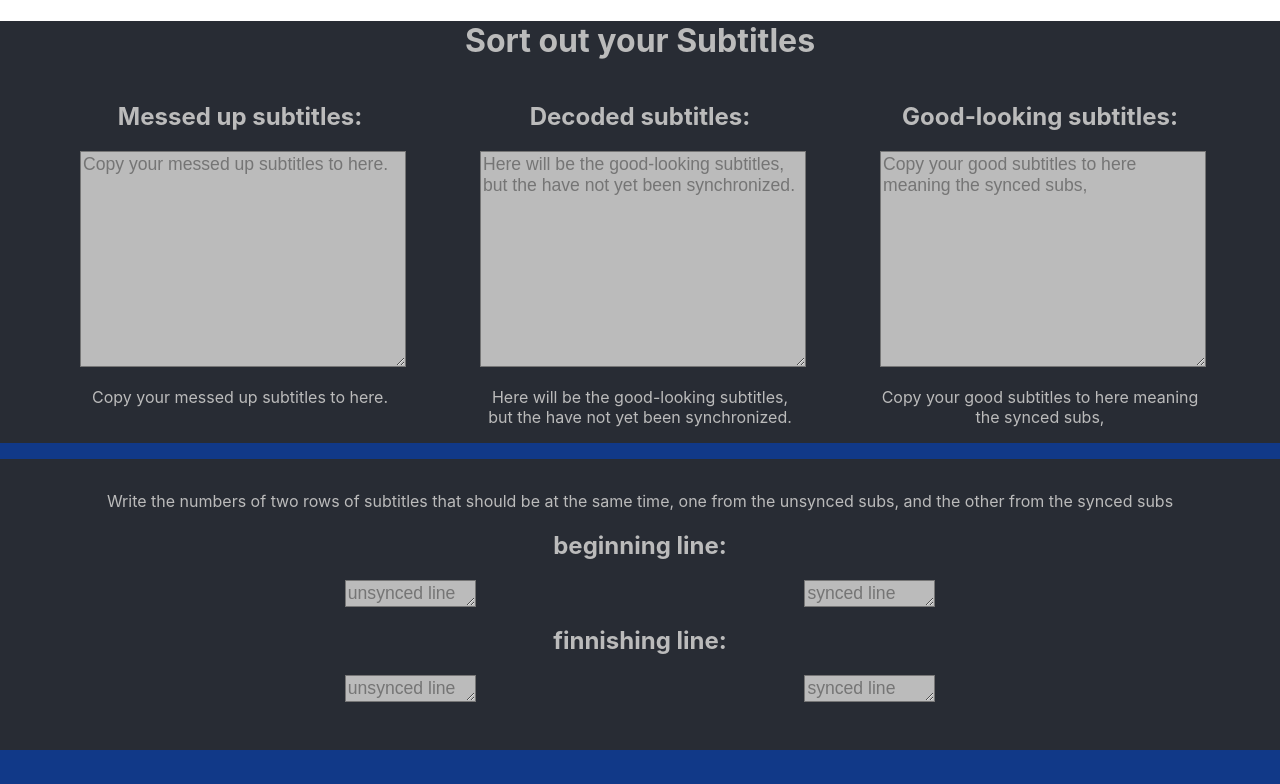
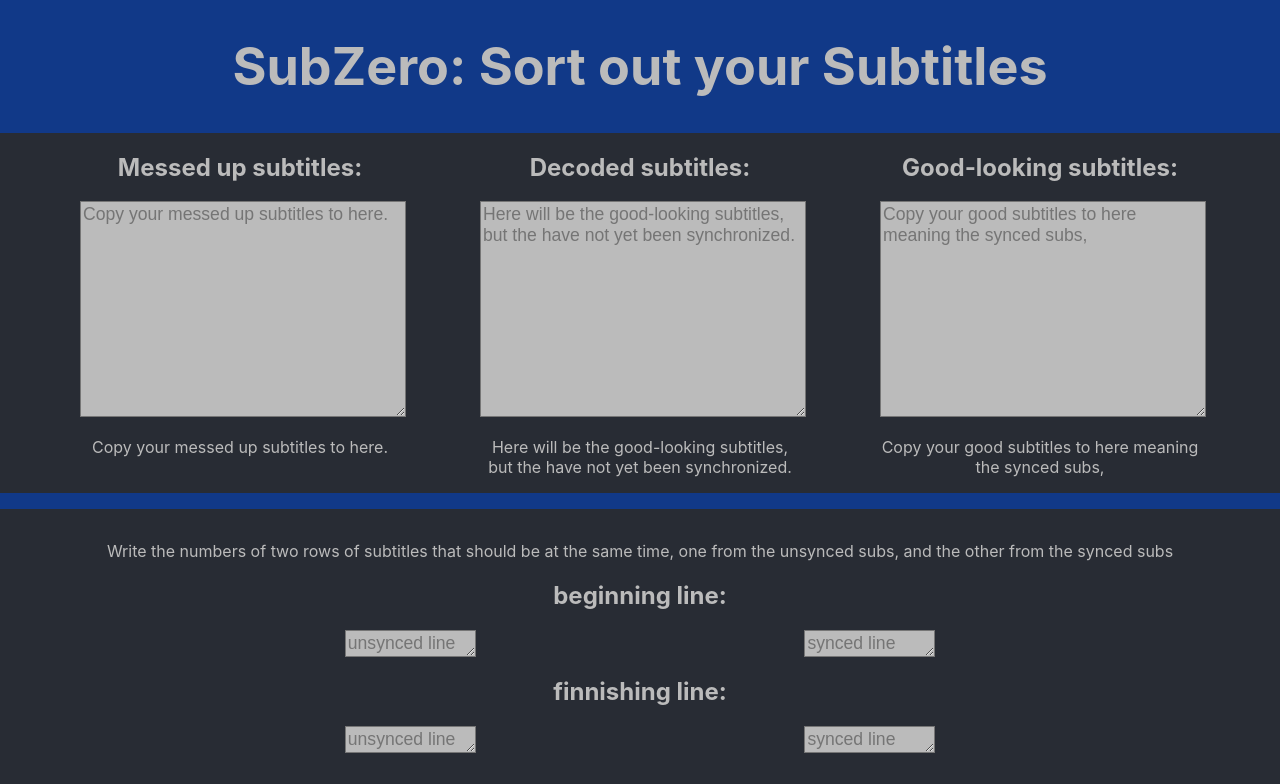
Before and after one commit to gthecht/subs-organizer, a React (Create React App) app: page / in a window 1280 px wide. Shown: the top 784 px of the page. Built offline with nearby package versions, Linux system fonts and the light colour scheme.

Commit message:
Changes name of app to SubZero

```diff
--- a/public/index.html
+++ b/public/index.html
@@ -24,7 +24,7 @@
       work correctly both with client-side routing and a non-root public URL.
       Learn how to configure a non-root public URL by running `npm run build`.
     -->
-    <title>Subtitles Organizer</title>
+    <title>SubZero</title>
   </head>
   <body>
     <noscript>You need to enable JavaScript to run this app.</noscript>
--- a/src/subsManager.js
+++ b/src/subsManager.js
@@ -146,8 +146,8 @@ class SubsManager extends React.Component {
   render() {
     return (
       <div className="App">
-        <header className="App-headser">
-          <h1 className="title">Sort out your Subtitles</h1>
+        <header className="App-header">
+          <h1 className="title">SubZero: Sort out your Subtitles</h1>
         </header>
         <div className="input-window">
           <SubsHandler
```
Also changed, not shown: 1 other file (tests, documents, lock files or other folders).
